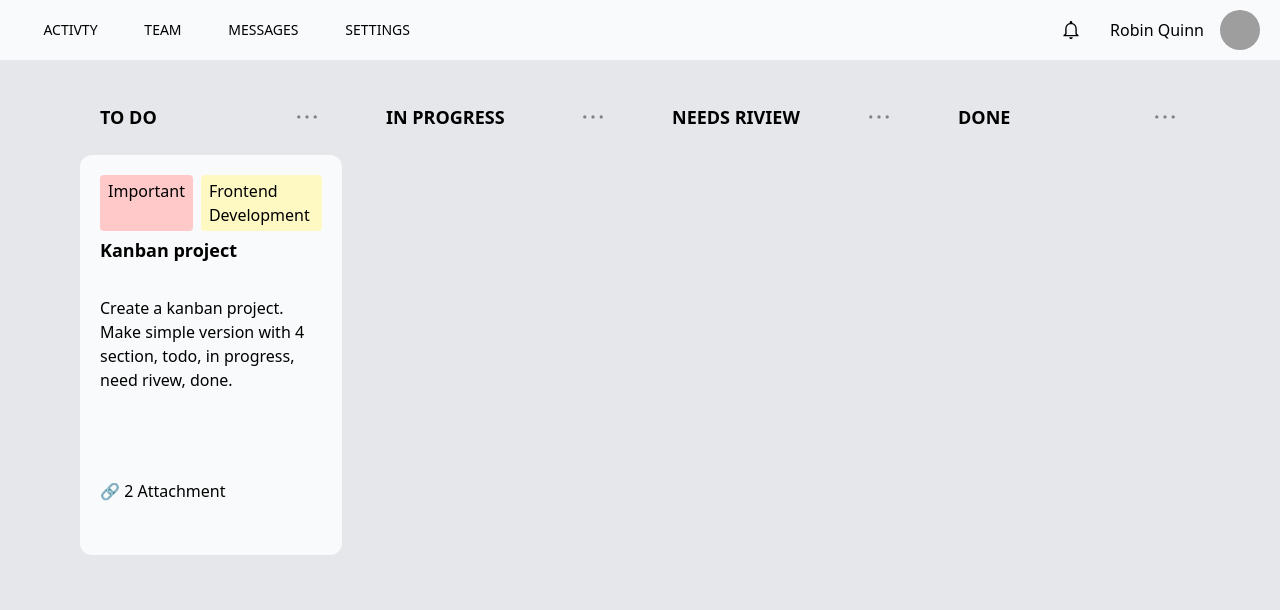
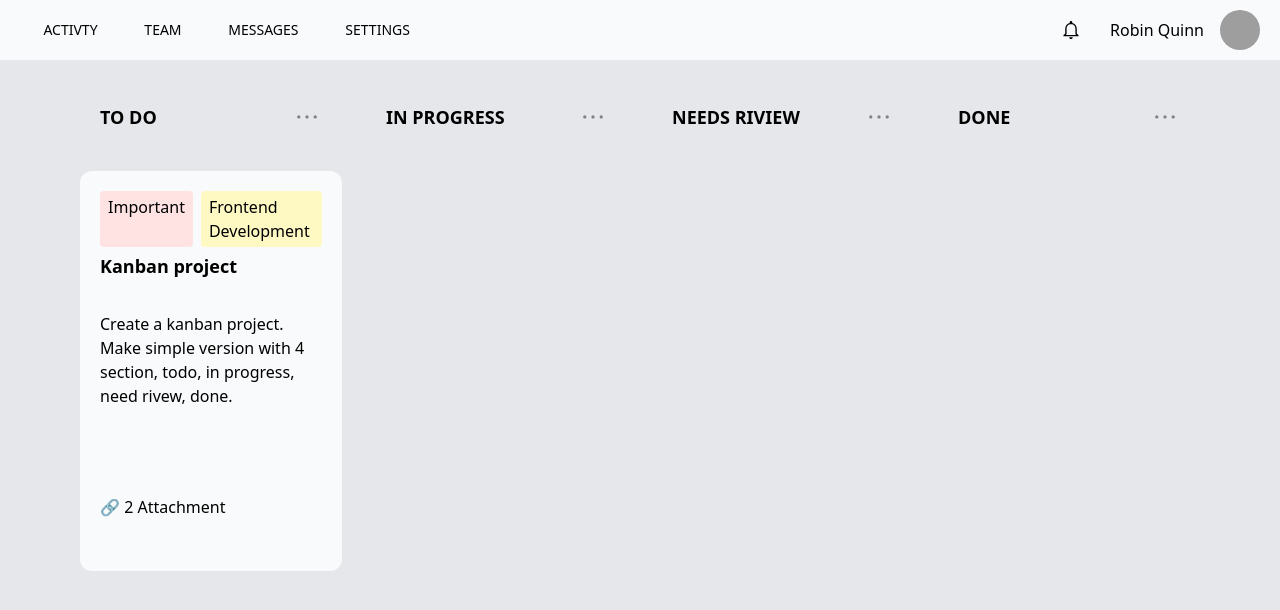
Before and after one commit to BRajendra10/Kanban-board, a React (Vite) app: page / in a window 1280 px wide. Shown: the top 610 px of the page. Built offline with nearby package versions, Linux system fonts and the light colour scheme; grey boxes are pictures that could not be loaded.

Commit message:
made some changes

```diff
--- a/src/App.css
+++ b/src/App.css
@@ -27,6 +27,7 @@ section{
 }
 
 article{
+    margin: 1rem 0;
     display: grid;
     grid-template-rows: repeat(6, 1fr);
     gap: 0.3rem;
--- a/src/components/Main.jsx
+++ b/src/components/Main.jsx
@@ -37,7 +37,7 @@ export function Article() {
     return (
         <article className="bg-gray-50 rounded-xl p-5">
             <div className="tags flex gap-2">
-                <span className="bg-red-200 py-1 px-2 rounded-sm">Important</span>
+                <span className="bg-red-100 py-1 px-2 rounded-sm">Important</span>
                 <span className="bg-yellow-100 py-1 px-2 rounded-sm">Frontend Development</span>
             </div>
 
@@ -45,7 +45,7 @@ export function Article() {
             <p className="discription">Create a kanban project. Make simple version with 4 section, todo, in progress, need rivew, done.</p>
 
             <div className="info">
-                <span>🔗 2 Attachment</span>
+                <span className="cursor-pointer">🔗 2 Attachment</span>
             </div>
         </article>
     )
```
